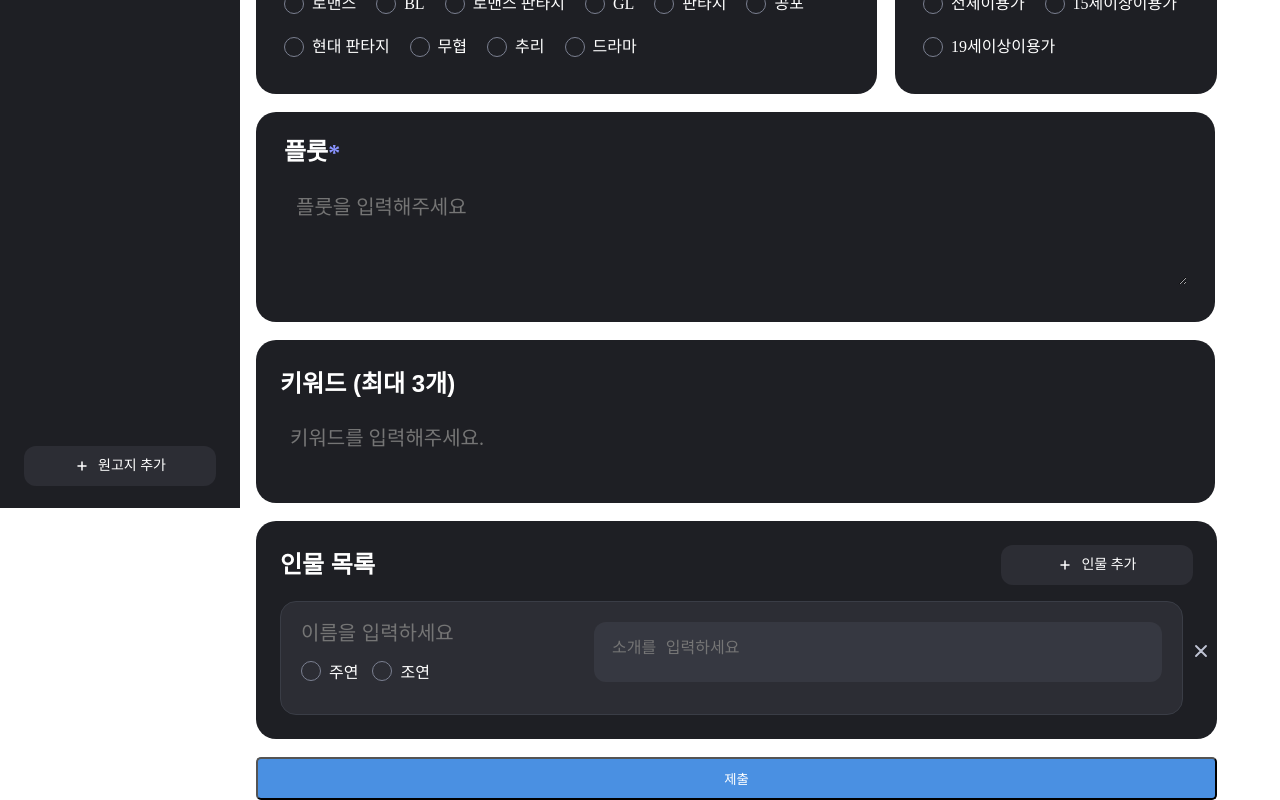
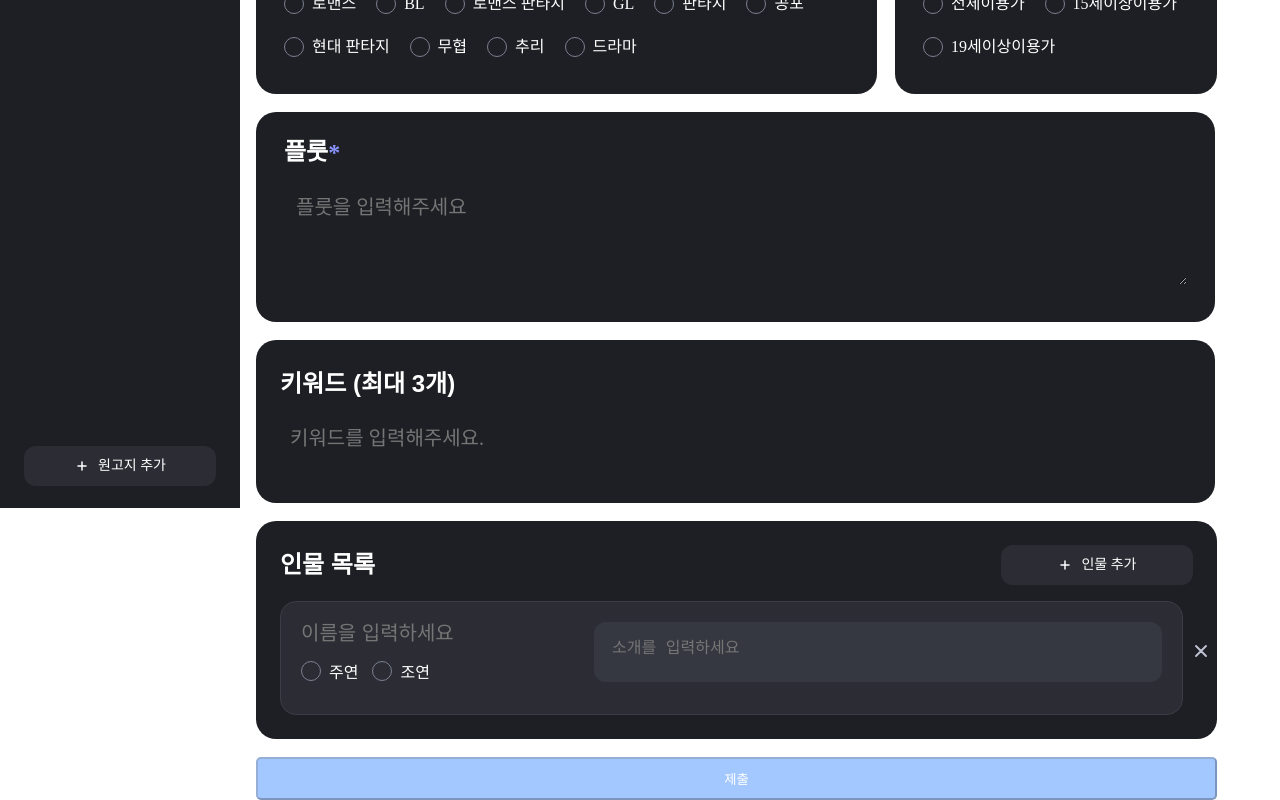
Before and after one commit to songye38/betareader, a Next.js app: page /manu in a window 1280 px wide. Shown: the part 292-1092 px from the top of the page. Built offline with nearby package versions, Linux system fonts and the light colour scheme.

Commit message:
설정집에서 필수조건을 만족하지 않으면 버튼 disabled함

```diff
--- a/src/components/FormComponents/AgeInput.jsx
+++ b/src/components/FormComponents/AgeInput.jsx
@@ -85,6 +85,7 @@ const AgeInput = ({ control, error }) => {
                   onClick={() => {
                     setSelectedCategory(ageCategory); // 선택된 카테고리 상태 업데이트
                     field.onChange(ageCategory); // react-hook-form 상태 업데이트
+                    console.log('현재 선택된 연��대:', ageCategory); // 선택된 연��대를 �����에 ��기
                   }}
                   style={{
                     width: 20,
--- a/src/components/SettingFormComponent.jsx
+++ b/src/components/SettingFormComponent.jsx
@@ -10,39 +10,92 @@ import KeywordInput from './FormComponents/KeywordInput';
 import CharactersInput from './FormComponents/CharactersInput';
 
 const SettingFormComponent = () => {
-  const { control, handleSubmit, formState: { errors } } = useForm({
+  const { control, handleSubmit, formState: { errors, isValid }, watch } = useForm({
     defaultValues: {
       title: '',
       genre: [],
-      age: [],
+      ageCategory: '',  // 이 부분을 defaultValues에 추가
       plot: '',
       keywords: [],
-      characters: [{ name: '', role: '', description: '' }], // ✅ 인물 초기값 추가
-    }
+      characters: [{ name: '', role: '', description: '' }],
+    },
+    mode: 'onChange', // 폼 값이 변경될 때마다 실시간으로 유효성 검사
   });
 
   const onSubmit = (data) => {
     console.log('Form Data: ', data);
   };
 
+  // 실시간으로 필드 값 추적
+  const title = watch('title');
+  const genre = watch('genre');
+  const ageCategory = watch('ageCategory');  // 여기서 'ageCategory'를 추적
+  const plot = watch('plot');
+
+  // Form 값이 변경될 때마다 isValid를 실시간으로 추적
+  const formIsValid = title && genre?.length > 0 && ageCategory && plot && !errors.title && !errors.genre && !errors.ageCategory && !errors.plot;
+
+  // 필드 값들 콘솔에 출력
+  console.log('title:', title);
+  console.log('genre:', genre);
+  console.log('ageCategory:', ageCategory);  // 'ageCategory' 값 확인
+  console.log('plot:', plot);
+
   return (
     <form onSubmit={handleSubmit(onSubmit)} style={{ display: 'flex', flexDirection: 'column', gap: '18px' }}>
-      <TitleInput control={control} error={errors.title} showLabel={true} />
-
+      {/* TitleInput에 필수 검증 추가 */}
+      <TitleInput
+        control={control}
+        error={errors.title}
+        showLabel={true}
+        rules={{ required: '제목을 입력해주세요.' }} // 필수 입력
+      />
 
       <div style={{ display: 'flex', flexDirection: 'row', gap: '18px' }}>
-        <GenreInput control={control} error={errors.genre} />
-        <AgeInput control={control} error={errors.age} />
+        {/* GenreInput에 필수 검증 추가 */}
+        <GenreInput
+          control={control}
+          error={errors.genre}
+          rules={{ required: '장르를 선택해주세요.' }} // 필수 입력
+        />
+
+        {/* AgeInput에 필수 검증 추가 */}
+        <AgeInput
+          control={control}
+          error={errors.ageCategory}  // ageCategory로 수정
+          rules={{ required: '나이를 선택해주세요.' }} // 필수 입력
+        />
       </div>
 
-      <PlotInput control={control} error={errors.plot} />
+      {/* PlotInput에 필수 검증 추가 */}
+      <PlotInput
+        control={control}
+        error={errors.plot}
+        rules={{ required: '줄거리를 입력해주세요.' }} // 필수 입력
+      />
 
-      <KeywordInput control={control} error={errors.keywords} />
+      <KeywordInput
+        control={control}
+        error={errors.keywords}
+      />
 
-      {/* ✅ CharactersInput 추가됨 */}
-      <CharactersInput control={control} error={errors.characters} />
+      <CharactersInput
+        control={control}
+        error={errors.characters}
+      />
 
-      <button type="submit" style={{ padding: '10px', backgroundColor: '#4A90E2', color: 'white', borderRadius: '5px' }}>
+      {/* 버튼은 기본적으로 disabled 상태 */}
+      <button
+        type="submit"
+        style={{
+          padding: '10px',
+          backgroundColor: formIsValid ? '#4A90E2' : '#A3C8FF', // formIsValid가 true일 때만 원래 색상, 아니면 비활성화된 색상
+          color: 'white',
+          borderRadius: '5px',
+          cursor: formIsValid ? 'pointer' : 'not-allowed', // 버튼 비활성화 상태에서는 커서도 변경
+        }}
+        disabled={!formIsValid} // formIsValid가 true일 때만 버튼이 활성화
+      >
         제출
       </button>
     </form>
```
